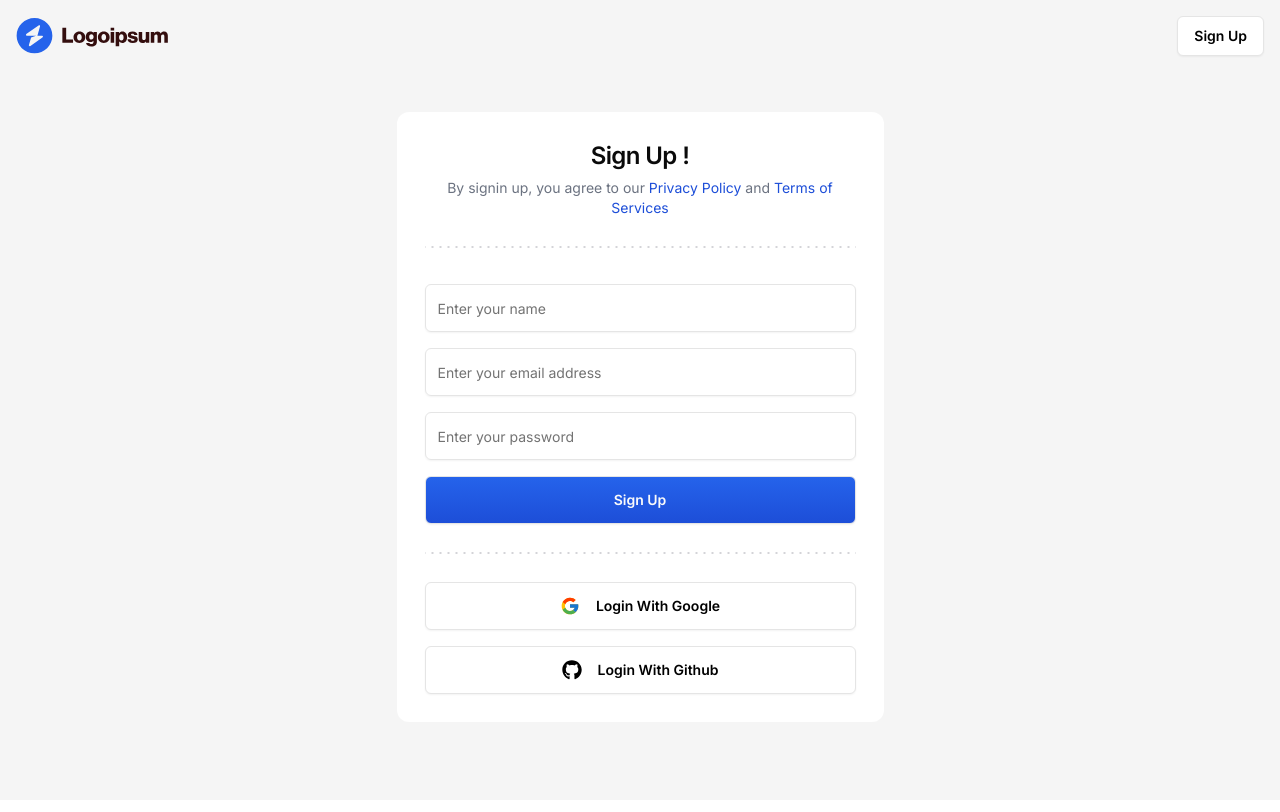
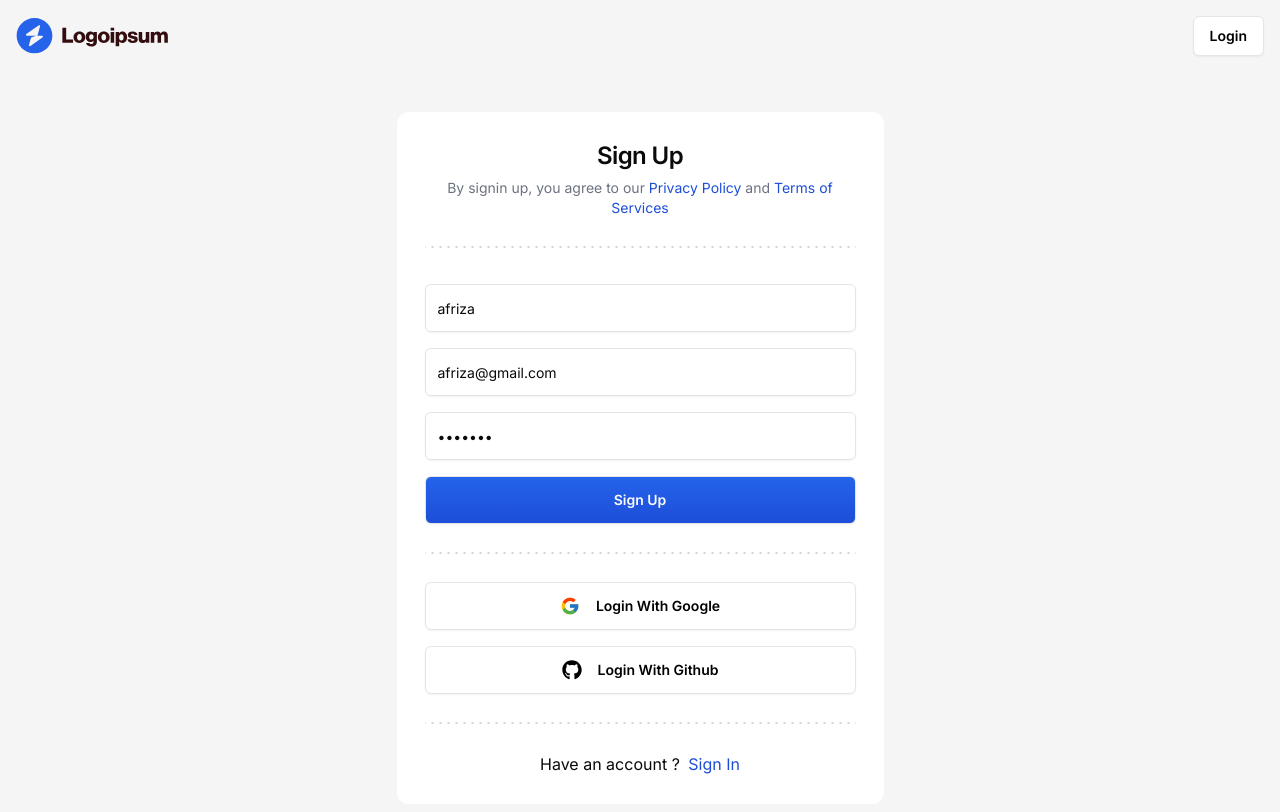
Before and after one commit to afrizahrp/jira-clone, a Next.js app: page /sign-up in a window 1280 px wide. Shown: the top 812 px of the page. Built offline with nearby package versions, Linux system fonts and the light colour scheme.

Commit message:
finishing-sign-up and sign-in-card

```diff
--- a/src/app/(auth)/layout.tsx
+++ b/src/app/(auth)/layout.tsx
@@ -1,16 +1,25 @@
+"use client";
 import { Button } from "@/components/ui/button";
 import Image from "next/image";
+import Link from "next/link";
+import { usePathname } from "next/navigation";
 
 interface AuthLayoutProps {
   children: React.ReactNode;
 }
 const AuthLayout = ({ children }: AuthLayoutProps) => {
+  const pathname = usePathname();
+  const isSignIn = pathname === "/sign-in";
   return (
     <main className="bg-neutral-100 min-h-screen">
       <div className="mx-auto max-w-screen-2xl p-4">
         <nav className="flex justify-between items-center">
           <Image src="/logo.svg" alt="logo" width={152} height={56} />
-          <Button variant="secondary">Sign Up</Button>
+          <Button variant="secondary">
+            <Link href={isSignIn ? "/sign-up" : "/sign-in"}>
+              {isSignIn ? "Sign Up" : "Login"}
+            </Link>
+          </Button>
         </nav>
         <div className="flex flex-col items-center justify-center pt-4 md:pt-14">
           {children}
--- a/src/features/auth/components/sign-in-card.tsx
+++ b/src/features/auth/components/sign-in-card.tsx
@@ -14,6 +14,7 @@ import {
   FormItem,
   FormMessage,
 } from "@/components/ui/form";
+import Link from "next/link";
 
 const formSchema = z.object({
   email: z.string().email(),
@@ -23,10 +24,10 @@ const formSchema = z.object({
 export const SignInCard = () => {
   const form = useForm<z.infer<typeof formSchema>>({
     resolver: zodResolver(formSchema),
-    defaultValues: { email: "", password: "" },
+    defaultValues: { email: "afriza@gmail.com", password: "1234567" },
   });
   const onSubmit = (values: z.infer<typeof formSchema>) => {
-    console.log(values);
+    console.log({ values });
   };
 
   return (
@@ -102,6 +103,15 @@ export const SignInCard = () => {
           Login With Github
         </Button>
       </CardContent>
+      <div className="px-7">
+        <DottedSeparator />
+      </div>
+      <CardContent className="p-7 flex items-center justify-center">
+        <p>Don&apos;t have an account ? </p>
+        <Link href="/sign-up" className="text-primary-500 ml-1">
+          <span className="text-blue-700">&nbsp;Sign Up</span>
+        </Link>
+      </CardContent>
     </Card>
   );
 };
--- a/src/features/auth/components/sign-up-card.tsx
+++ b/src/features/auth/components/sign-up-card.tsx
@@ -1,10 +1,9 @@
 import { useForm } from "react-hook-form";
 import { z } from "zod";
 import { zodResolver } from "@hookform/resolvers/zod";
-import { Button } from "@/components/ui/button";
-import { DottedSeparator } from "@/components/dotted-separator";
 import { FcGoogle } from "react-icons/fc";
 import { FaGithub } from "react-icons/fa";
+import { Button } from "@/components/ui/button";
 import {
   Card,
   CardContent,
@@ -12,24 +11,42 @@ import {
   CardHeader,
   CardTitle,
 } from "@/components/ui/card";
+import { DottedSeparator } from "@/components/dotted-separator";
+
 import { Input } from "@/components/ui/input";
+import {
+  Form,
+  FormControl,
+  FormField,
+  FormItem,
+  FormMessage,
+} from "@/components/ui/form";
 import Link from "next/link";
 
 const formSchema = z.object({
-  name: z.string().min(3).max(256),
+  name: z.string().min(3, "Name must be at least 3 characters"),
   email: z.string().email(),
-  password: z.string().min(8).max(256),
+  password: z.string().min(6, "Minimum 6 characters"),
 });
 
 export const SignUpCard = () => {
   const form = useForm<z.infer<typeof formSchema>>({
     resolver: zodResolver(formSchema),
-    defaultValues: { name: "", email: "", password: "" },
+    defaultValues: {
+      name: "afriza",
+      email: "afriza@gmail.com",
+      password: "1234567",
+    },
   });
+
+  const onSubmit = (values: z.infer<typeof formSchema>) => {
+    console.log({ values });
+  };
+
   return (
     <Card className="w-full h-full md:w-[487px] border-none shadow-none">
       <CardHeader className="flex items-center justify-center text-center p-7">
-        <CardTitle className="text-2xl">Sign Up !</CardTitle>
+        <CardTitle className="text-2xl">Sign Up</CardTitle>
         <CardDescription className="text-sm text-gray-500">
           By signin up, you agree to our{" "}
           <Link href="/privacy">
@@ -46,35 +63,63 @@ export const SignUpCard = () => {
         <DottedSeparator />
       </div>
       <CardContent className="p-7">
-        <form className="space-y-4">
+        <Form {...form}>
+          <form onSubmit={form.handleSubmit(onSubmit)} className="space-y-4">
+            <FormField
+              name="name"
+              control={form.control}
+              render={({ field }) => (
+                <FormItem>
+                  <FormControl>
                     <Input
-            required
+                      {...field}
                       type="text"
-            value={""}
                       placeholder="Enter your name"
-            disabled={false}
                     />
-          <Input
-            required
-            type="email"
-            value={""}
-            placeholder="Enter your email address"
-            disabled={false}
+                  </FormControl>
+                  <FormMessage />
+                </FormItem>
+              )}
             />
 
+            <FormField
+              name="email"
+              control={form.control}
+              render={({ field }) => (
+                <FormItem>
+                  <FormControl>
                     <Input
-            required
+                      {...field}
+                      type="email"
+                      placeholder="Enter your email address"
+                    />
+                  </FormControl>
+                  <FormMessage />
+                </FormItem>
+              )}
+            />
+
+            <FormField
+              name="password"
+              control={form.control}
+              render={({ field }) => (
+                <FormItem>
+                  <FormControl>
+                    <Input
+                      {...field}
                       type="password"
-            value={""}
                       placeholder="Enter your password"
-            disabled={false}
-            min={8}
-            max={256}
+                    />
+                  </FormControl>
+                  <FormMessage />
+                </FormItem>
+              )}
             />
             <Button disabled={false} size="lg" className="w-full">
               Sign Up
             </Button>
           </form>
+        </Form>
       </CardContent>
       <div className="px-7">
         <DottedSeparator />
@@ -99,6 +144,15 @@ export const SignUpCard = () => {
           Login With Github
         </Button>
       </CardContent>
+      <div className="px-7">
+        <DottedSeparator />
+      </div>
+      <CardContent className="p-7 flex items-center justify-center">
+        <p>Have an account ? </p>
+        <Link href="/sign-in" className="text-primary-500 ml-1">
+          <span className="text-blue-700">&nbsp;Sign In</span>
+        </Link>
+      </CardContent>
     </Card>
   );
 };
```
Lines whose indentation alone changed are shown as unchanged.
